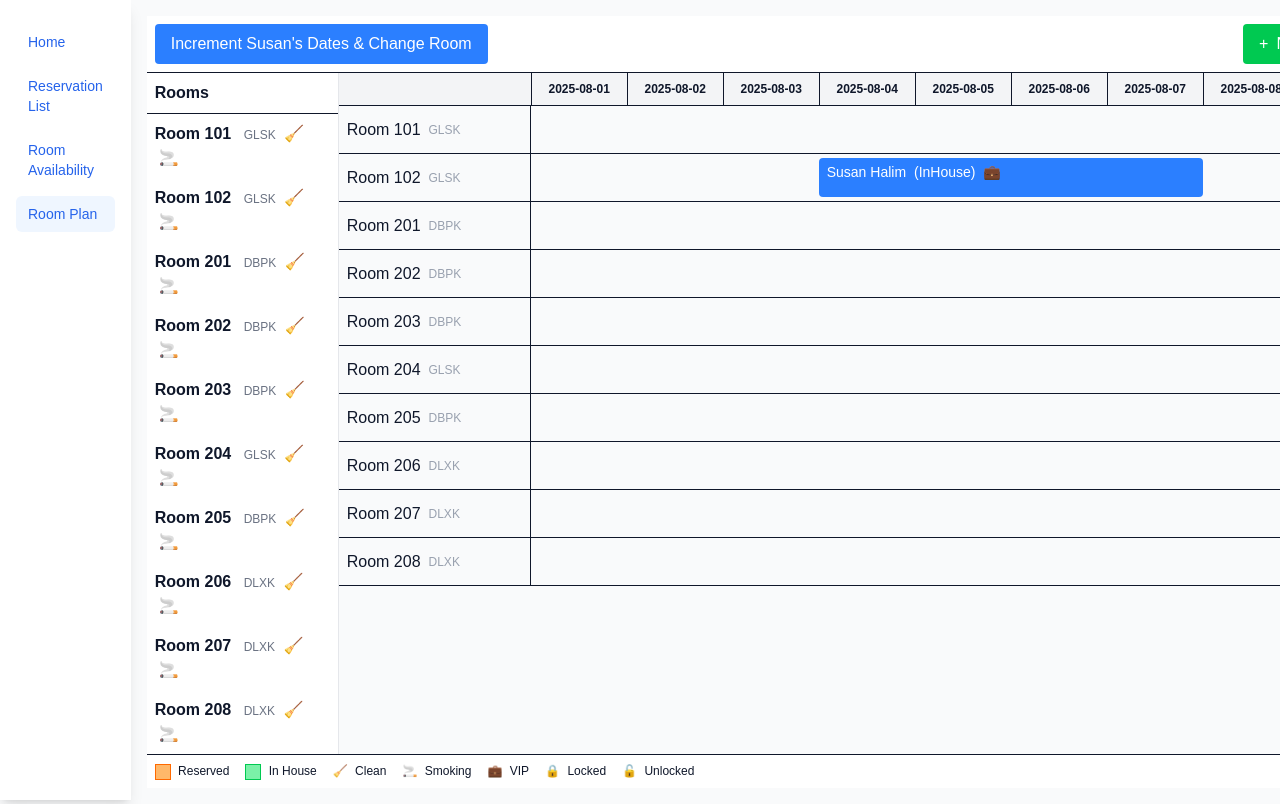
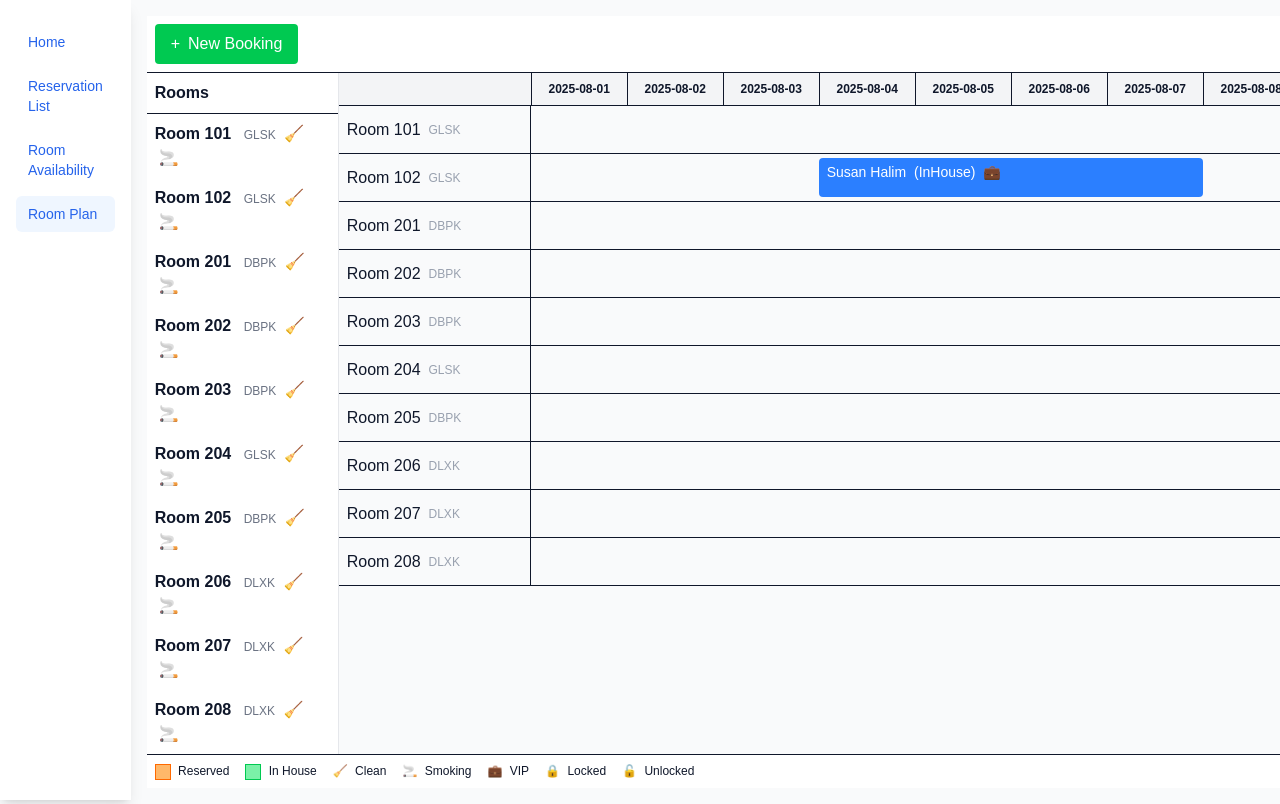
Before and after one commit to RiadySK/test-dashboard, a SvelteKit app: page /room-plan in a window 1280 px wide. Shown: the top 804 px of the page. Built offline with nearby package versions, Linux system fonts and the light colour scheme.

Commit message:
adjust button

```diff
--- a/src/routes/room-plan/+page.svelte
+++ b/src/routes/room-plan/+page.svelte
@@ -37,43 +37,11 @@ const dates = [
 ];
 
 let showNewBookingModal = false;
-
-function incrementSusanDates() {
-  bookings.update(currentBookings => {
-    return currentBookings.map(booking => {
-      if (booking.guestName === 'Susan Halim') {
-        // Increment both dates
-        const currentStartDate = new Date(booking.startDate);
-        const currentEndDate = new Date(booking.endDate);
-        currentStartDate.setDate(currentStartDate.getDate() + 1);
-        currentEndDate.setDate(currentEndDate.getDate() + 1);
-
-        // Get random room ID (excluding current room)
-        const availableRooms = ROOMS.filter(room => room.id !== booking.roomId);
-        const randomRoom = availableRooms[Math.floor(Math.random() * availableRooms.length)];
-
-        return {
-          ...booking,
-          startDate: currentStartDate.toISOString().split('T')[0],
-          endDate: currentEndDate.toISOString().split('T')[0],
-          roomId: randomRoom.id
-        };
-      }
-      return booking;
-    });
-  });
-}
 </script>
 
 <div class="flex flex-col h-full w-full bg-gray-50">
   <!-- Header with New Booking Button -->
   <div class="p-2 bg-white border-b flex justify-between items-center">
-    <button
-      class="px-4 py-2 bg-blue-500 text-white rounded hover:bg-blue-600"
-      on:click={incrementSusanDates}
-    >
-      Increment Susan's Dates & Change Room
-    </button>
     <button
       class="px-4 py-2 bg-green-500 text-white rounded hover:bg-green-600 flex items-center"
       on:click={() => showNewBookingModal = true}
```
